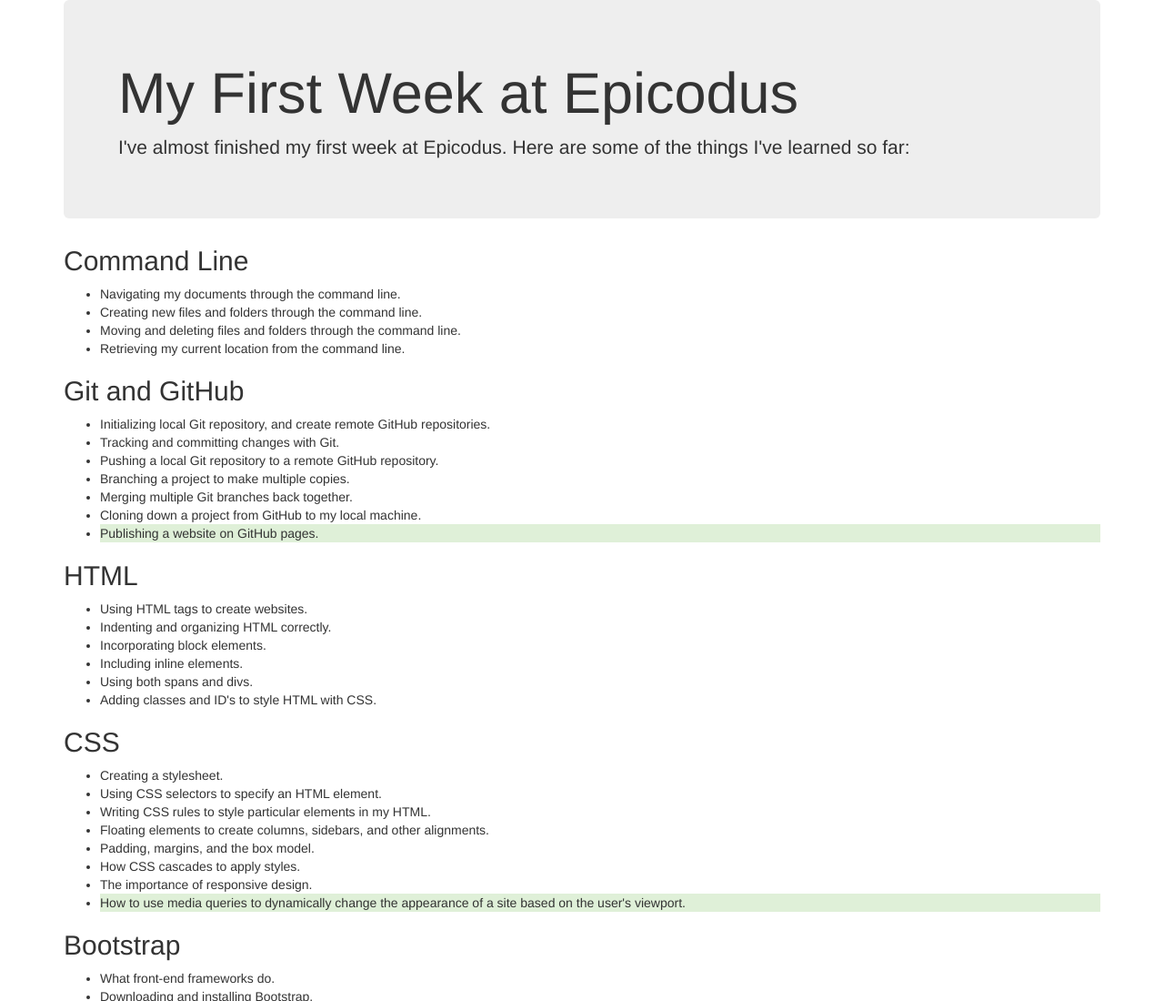
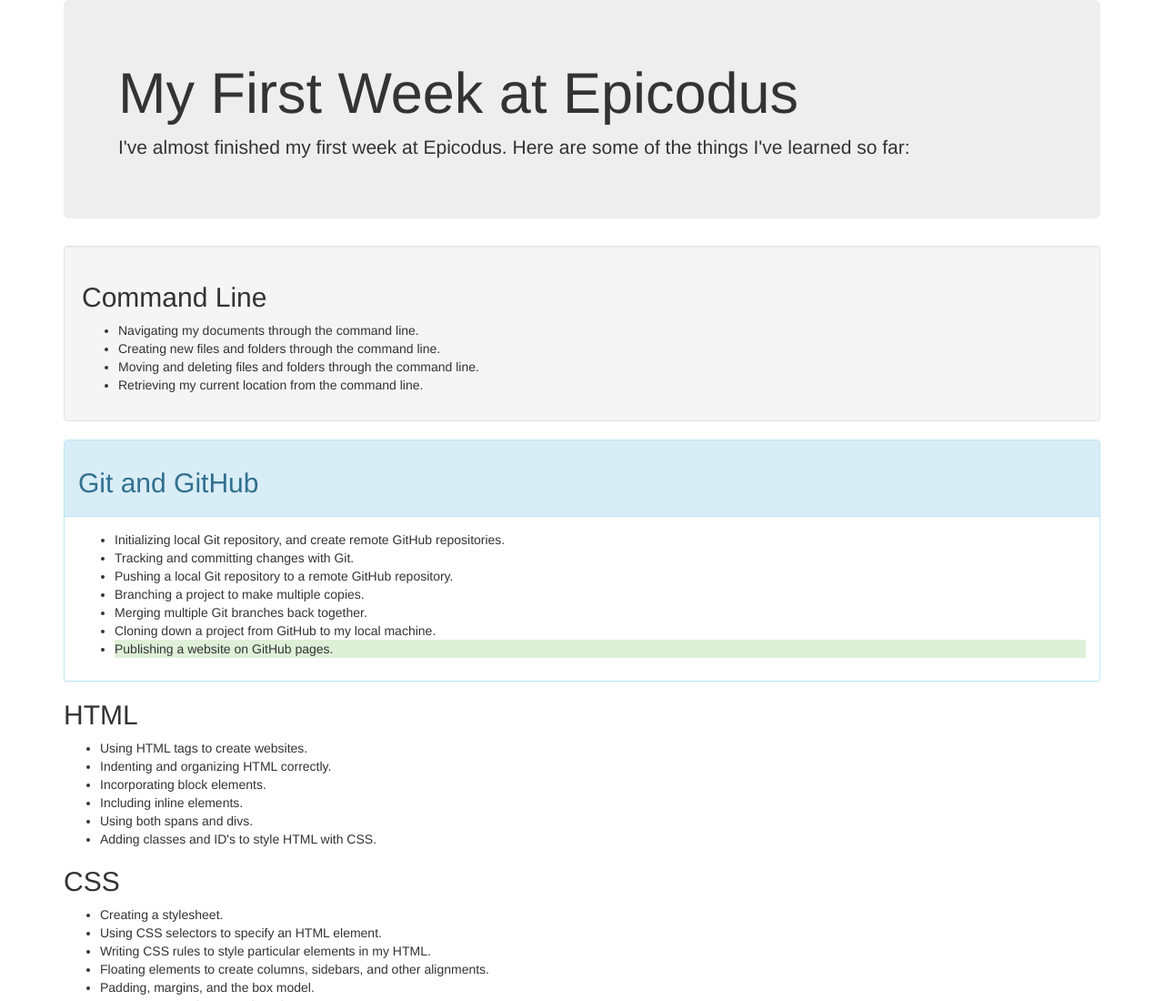
Before and after one commit to Sudolphus/Week-in-Review, a plain HTML site: page index.html in a window 1280 px wide. Shown: the top 1100 px of the page at 91% size. Drawn offline with Linux system fonts and the light colour scheme.

Commit message:
add more bootstrap formatting
Co-authored-by: Sara Kane <kane.sarak@gmail.com>

```diff
--- a/index.html
+++ b/index.html
@@ -12,6 +12,7 @@
           I've almost finished my first week at Epicodus. Here are some of the things I've learned so far:
         </p>
       </div>
+      <div class="well">
         <h2>Command Line</h2>
         <ul>
           <li>Navigating my documents through the command line.</li>
@@ -19,7 +20,12 @@
           <li>Moving and deleting files and folders through the command line.</li>
           <li>Retrieving my current location from the command line.</li>
         </ul>
+      </div>
+      <div class="panel panel-info">
+        <div class="panel-heading">
           <h2>Git and GitHub</h2>
+        </div>
+        <div class="panel-body">
           <ul>
             <li>Initializing local Git repository, and create remote GitHub repositories.</li>
             <li>Tracking and committing changes with Git.</li>
@@ -29,6 +35,8 @@
             <li>Cloning down a project from GitHub to my local machine.</li>
             <li class="bg-success">Publishing a website on GitHub pages.</li>
           </ul>
+        </div>
+      </div>
       <h2>HTML</h2>
       <ul>
         <li>Using HTML tags to create websites.</li>
```
Lines whose indentation alone changed are shown as unchanged.
